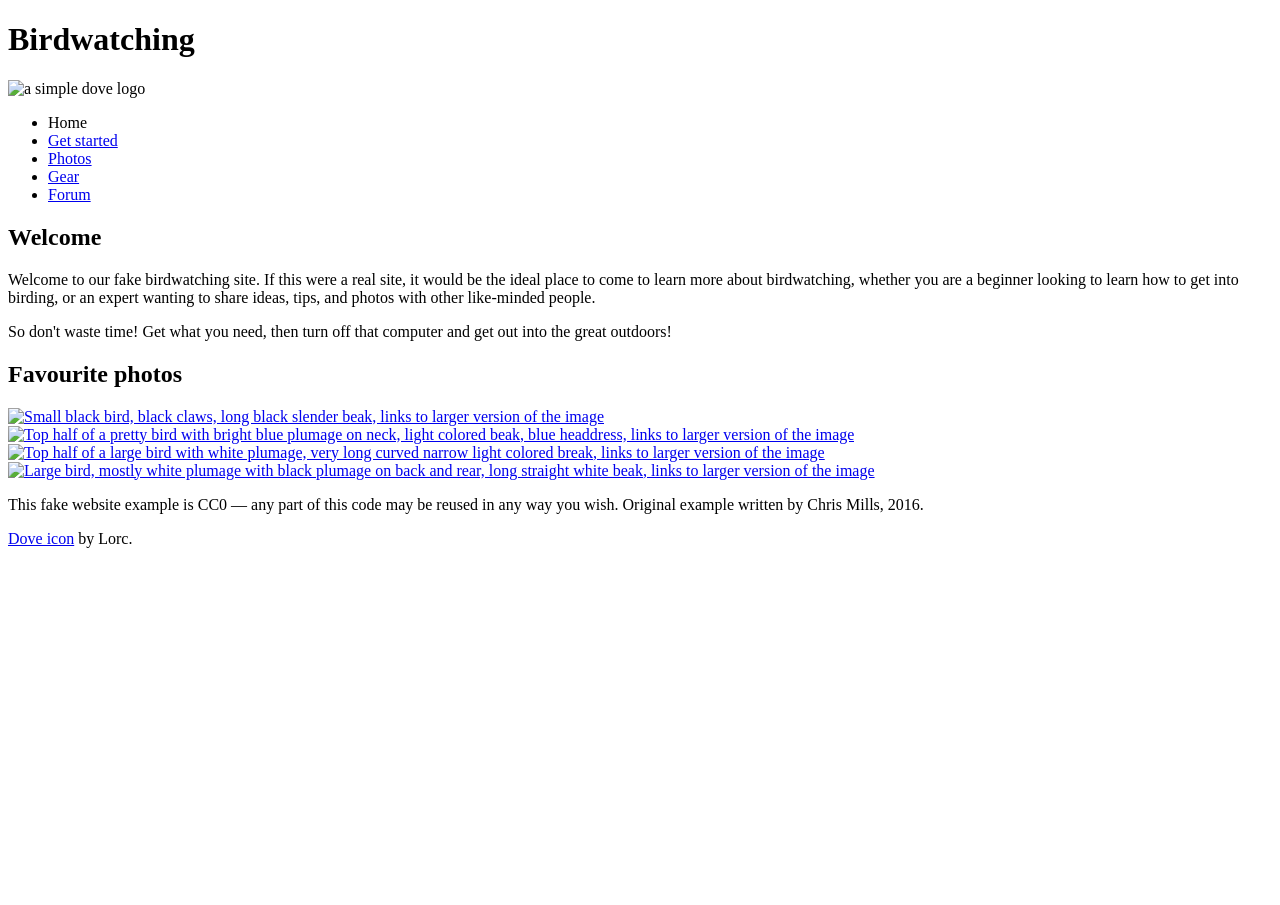
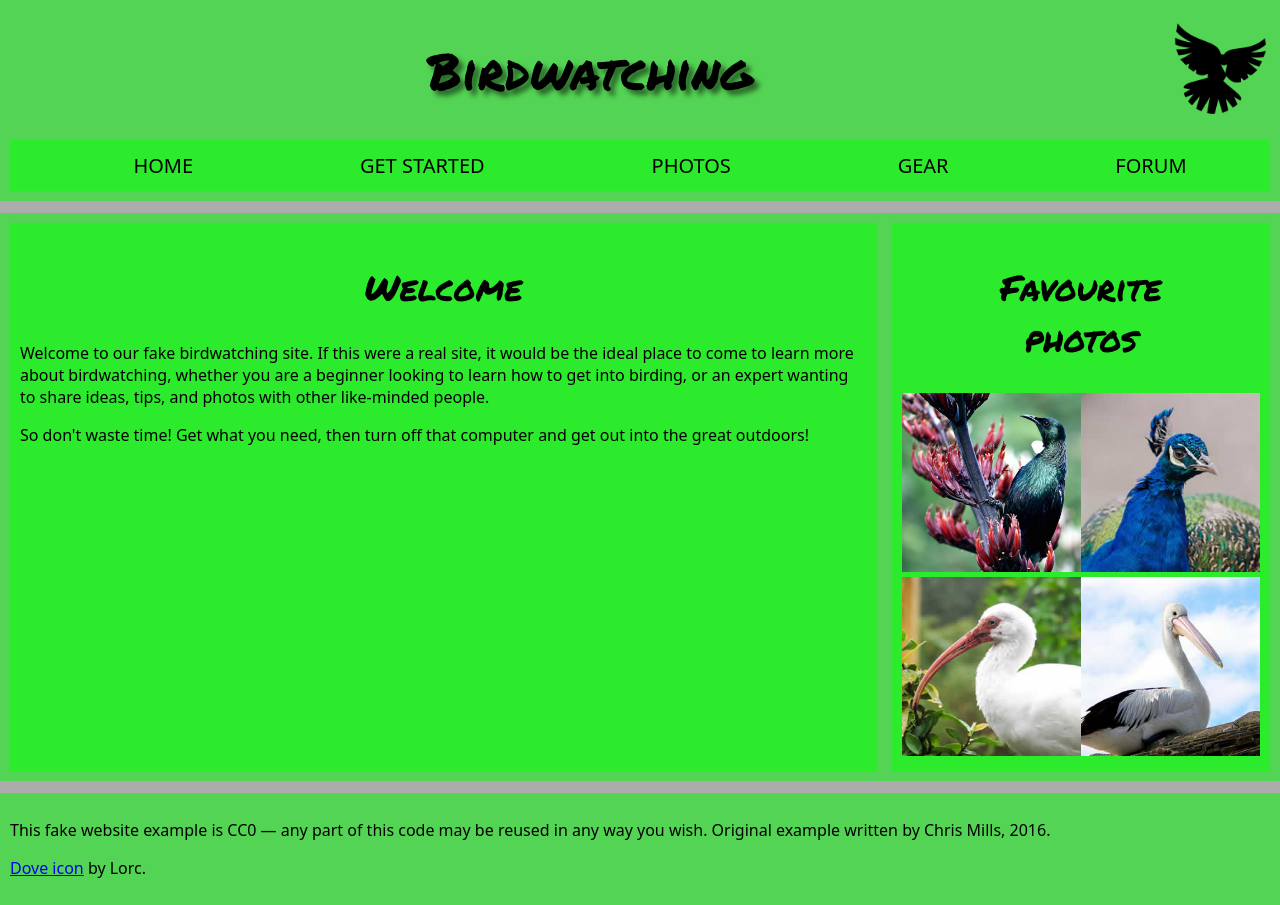
Before and after one commit to tonyhdz24/M4-Lab, a plain HTML site: page index.html in a window 1280 px wide. Before the commit the page ends 800 px from the top, so only its background shows below. Drawn offline with Linux system fonts and the light colour scheme.

Commit message:
M4-lab finished

```diff
--- /dev/null
+++ b/css/style.css
@@ -0,0 +1,127 @@
+html,
+body {
+  padding: 0;
+  margin: 0;
+  font-family: system-ui, -apple-system, BlinkMacSystemFont, "Segoe UI", Roboto,
+    Oxygen, Ubuntu, Cantarell, "Open Sans", "Helvetica Neue", sans-serif;
+  height: 100vh;
+}
+body {
+  height: 100%;
+}
+/* Main parent container */
+main {
+  background-color: #acacac;
+  min-height: 100%;
+  display: flex;
+  flex-direction: column;
+  align-items: stretch;
+  align-content: stretch;
+}
+/* Main children */
+header {
+  background-color: #54d454;
+  display: flex;
+  flex-direction: column;
+  flex-grow: 1;
+  padding: 10px;
+  margin-bottom: 12px;
+}
+.section-welcome {
+  flex-grow: 1;
+}
+footer {
+  background-color: #54d454;
+  height: 10%;
+  flex-grow: 1;
+  padding: 10px;
+  margin-top: 12px;
+}
+img {
+  max-width: 100%;
+  height: auto;
+}
+/* Header styles */
+h1 {
+  font-family: "Permanent Marker", cursive;
+  font-weight: 400;
+  font-style: normal;
+  font-size: 50px;
+  text-shadow: 5px 5px 5px rgba(0, 0, 0, 0.5);
+}
+h2 {
+  font-family: "Permanent Marker", cursive;
+  font-weight: 400;
+  font-size: 35px;
+  font-style: normal;
+  text-align: center;
+}
+/* Header content */
+.header_content,
+.header_nav,
+.header_nav_links {
+  display: flex;
+}
+
+.header_content {
+  align-items: stretch;
+  padding-top: 10px;
+  padding-bottom: 20px;
+}
+.header_content img {
+  text-align: right;
+}
+.header_content h1 {
+  margin: auto;
+}
+.header_img {
+  max-height: 100px;
+}
+
+/* Header nav bar */
+.header_nav_links {
+  list-style: none;
+  height: 100%;
+  width: 100%;
+  background-color: #2ceb2c;
+  justify-content: space-around;
+  margin: auto;
+}
+.header_nav_links li {
+  padding: 12px 0px;
+  margin: 0;
+}
+.nav-link {
+  text-decoration: none;
+  color: black;
+  text-transform: uppercase;
+  font-size: 20px;
+  height: 100%;
+  cursor: pointer;
+}
+/* Welcome section */
+.section-welcome {
+  display: grid;
+  grid-template-columns: 70% 30%;
+  background-color: #54d454;
+  padding: 10px;
+}
+.section-welcome_content {
+  background-color: #2ceb2c;
+  margin-right: 15px;
+  padding: 10px;
+}
+/* Favorite photos aside */
+.aside-fav-photos {
+  background-color: #2ceb2c;
+  padding: 10px;
+}
+
+/* Photo grid */
+.aside-fav-photos_photo-grid {
+  display: grid;
+  grid-template-columns: 50% 50%;
+  grid-template-rows: 50% 50%;
+  justify-content: center;
+  align-items: center;
+}
--- a/index.html
+++ b/index.html
@@ -1,47 +1,97 @@
 <!DOCTYPE html>
 <html lang="en">
   <head>
-    <meta charset="utf-8">
+    <meta charset="utf-8" />
     <title>Birdwatching</title>
-    <link href="https://fonts.googleapis.com/css?family=Roboto+Condensed:300%7CCinzel+Decorative:700" rel="stylesheet">
+    <link
+      href="https://fonts.googleapis.com/css?family=Roboto+Condensed:300%7CCinzel+Decorative:700"
+      rel="stylesheet"
+    />
+    <link rel="preconnect" href="https://fonts.googleapis.com" />
+    <link rel="preconnect" href="https://fonts.gstatic.com" crossorigin />
+    <link
+      href="https://fonts.googleapis.com/css2?family=Permanent+Marker&display=swap"
+      rel="stylesheet"
+    />
 
     <!--[if lt IE 9]>
       <script src="https://cdnjs.cloudflare.com/ajax/libs/html5shiv/3.7.3/html5shiv.js"></script>
     <![endif]-->
+    <link href="/css/style.css" rel="stylesheet" />
   </head>
 
   <body>
+    <main>
+      <header>
+        <div class="header_content">
+          <h1>Birdwatching</h1>
+          <img class="header_img" src="img/dove.png" alt="a simple dove logo" />
+        </div>
+        <nav class="header_nav">
+          <ul class="header_nav_links">
+            <li><span class="nav-link">Home</span></li>
+            <li><a class="nav-link" href="#">Get started</a></li>
+            <li><a class="nav-link" href="#">Photos</a></li>
+            <li><a class="nav-link" href="#">Gear</a></li>
+            <li><a class="nav-link" href="#">Forum</a></li>
+          </ul>
+        </nav>
+      </header>
 
-      <h1>Birdwatching</h1>
-      <img src="dove.png" alt="a simple dove logo">
+      <section class="section-welcome">
+        <div class="section-welcome_content">
+          <h2>Welcome</h2>
 
+          <p>
+            Welcome to our fake birdwatching site. If this were a real site, it
+            would be the ideal place to come to learn more about birdwatching,
+            whether you are a beginner looking to learn how to get into birding,
+            or an expert wanting to share ideas, tips, and photos with other
+            like-minded people.
+          </p>
 
-      <ul>
-        <li><span>Home</span></li>
-        <li><a href="#">Get started</a></li>
-        <li><a href="#">Photos</a></li>
-        <li><a href="#">Gear</a></li>
-        <li><a href="#">Forum</a></li>
-      </ul>
+          <p>
+            So don't waste time! Get what you need, then turn off that computer
+            and get out into the great outdoors!
+          </p>
+        </div>
+        <aside class="aside-fav-photos">
+          <h2>Favourite <br />photos</h2>
+          <div class="aside-fav-photos_photo-grid">
+            <a href="favorite-1.jpg"
+              ><img
+                src="img/favorite-1.jpg"
+                alt="Small black bird, black claws, long black slender beak, links to larger version of the image"
+            /></a>
+            <a href="favorite-2.jpg"
+              ><img
+                src="img/favorite-2_th.jpg"
+                alt="Top half of a pretty bird with bright blue plumage on neck, light colored beak, blue headdress, links to larger version of the image"
+            /></a>
+            <a href="favorite-3.jpg"
+              ><img
+                src="img/favorite-3_th.jpg"
+                alt="Top half of a large bird with white plumage, very long curved narrow light colored break, links to larger version of the image"
+            /></a>
+            <a href="favorite-4.jpg"
+              ><img
+                src="img/favorite-4_th.jpg"
+                alt="Large bird, mostly white plumage with black plumage on back and rear, long straight white beak, links to larger version of the image"
+            /></a>
+          </div>
+        </aside>
+      </section>
+      <footer>
+        <p>
+          This fake website example is CC0 — any part of this code may be reused
+          in any way you wish. Original example written by Chris Mills, 2016.
+        </p>
 
-
-      <h2>Welcome</h2>
-
-      <p>Welcome to our fake birdwatching site. If this were a real site, it would be the ideal place to come to learn more about birdwatching, whether you are a beginner looking to learn how to get into birding, or an expert wanting to share ideas, tips, and photos with other like-minded people.</p>
-
-      <p>So don't waste time! Get what you need, then turn off that computer and get out into the great outdoors!</p>
-
-      <h2>Favourite photos</h2>
-
-      <a href="favorite-1.jpg"><img src="favorite-1_th.jpg" alt="Small black bird, black claws, long black slender beak, links to larger version of the image"></a>
-      <a href="favorite-2.jpg"><img src="favorite-2_th.jpg" alt="Top half of a pretty bird with bright blue plumage on neck, light colored beak, blue headdress, links to larger version of the image"></a>
-      <a href="favorite-3.jpg"><img src="favorite-3_th.jpg" alt="Top half of a large bird with white plumage, very long curved narrow light colored break, links to larger version of the image"></a>
-      <a href="favorite-4.jpg"><img src="favorite-4_th.jpg" alt="Large bird, mostly white plumage with black plumage on back and rear, long straight white beak, links to larger version of the image"></a>
-
-
-      <p>This fake website example is CC0 — any part of this code may be reused in any way you wish. Original example written by Chris Mills, 2016.</p>
-
-      <p><a href="http://game-icons.net/lorc/originals/dove.html">Dove icon</a> by Lorc.</p>
-
+        <p>
+          <a href="http://game-icons.net/lorc/originals/dove.html">Dove icon</a>
+          by Lorc.
+        </p>
+      </footer>
+    </main>
   </body>
 </html>
```
